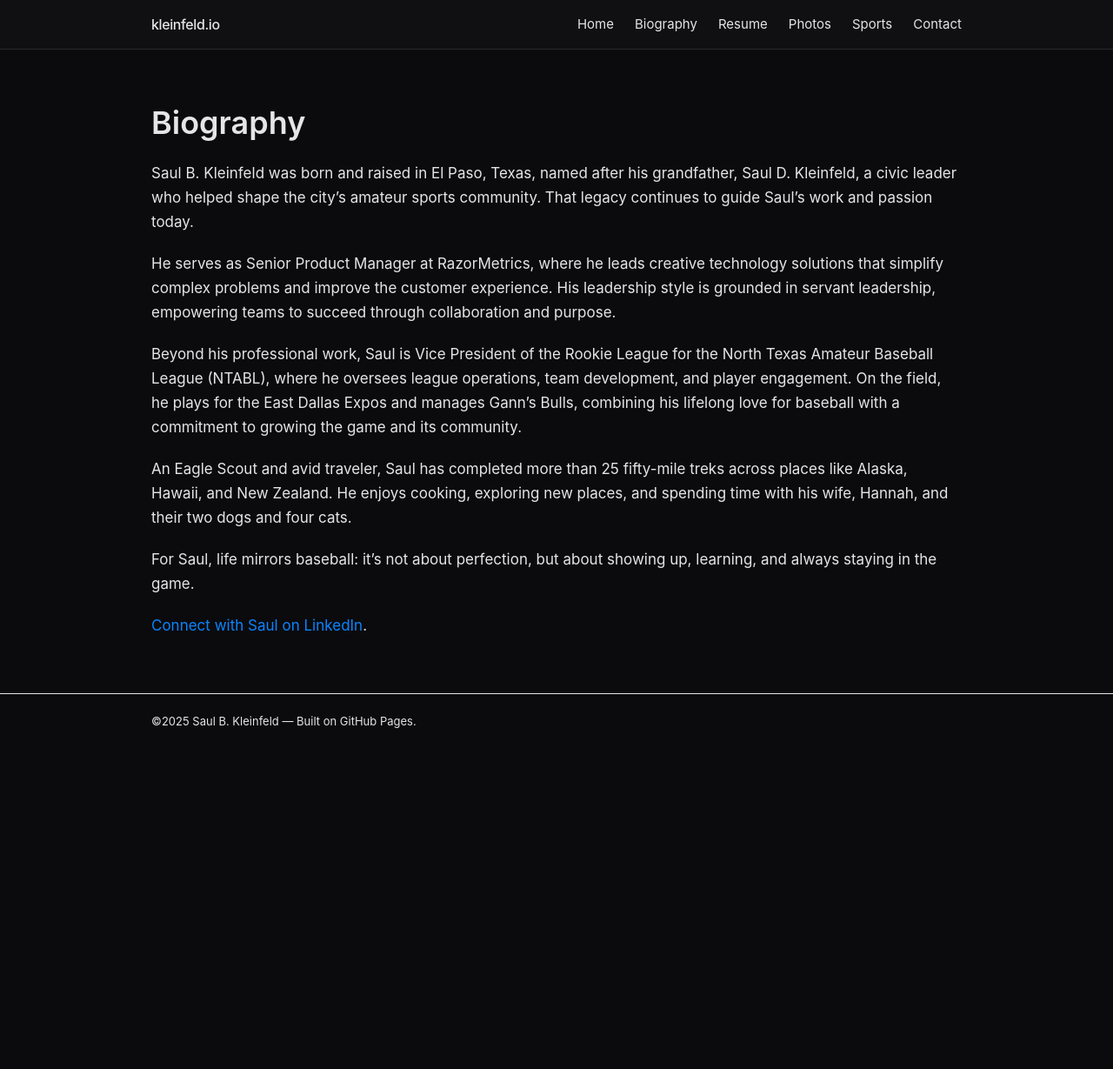
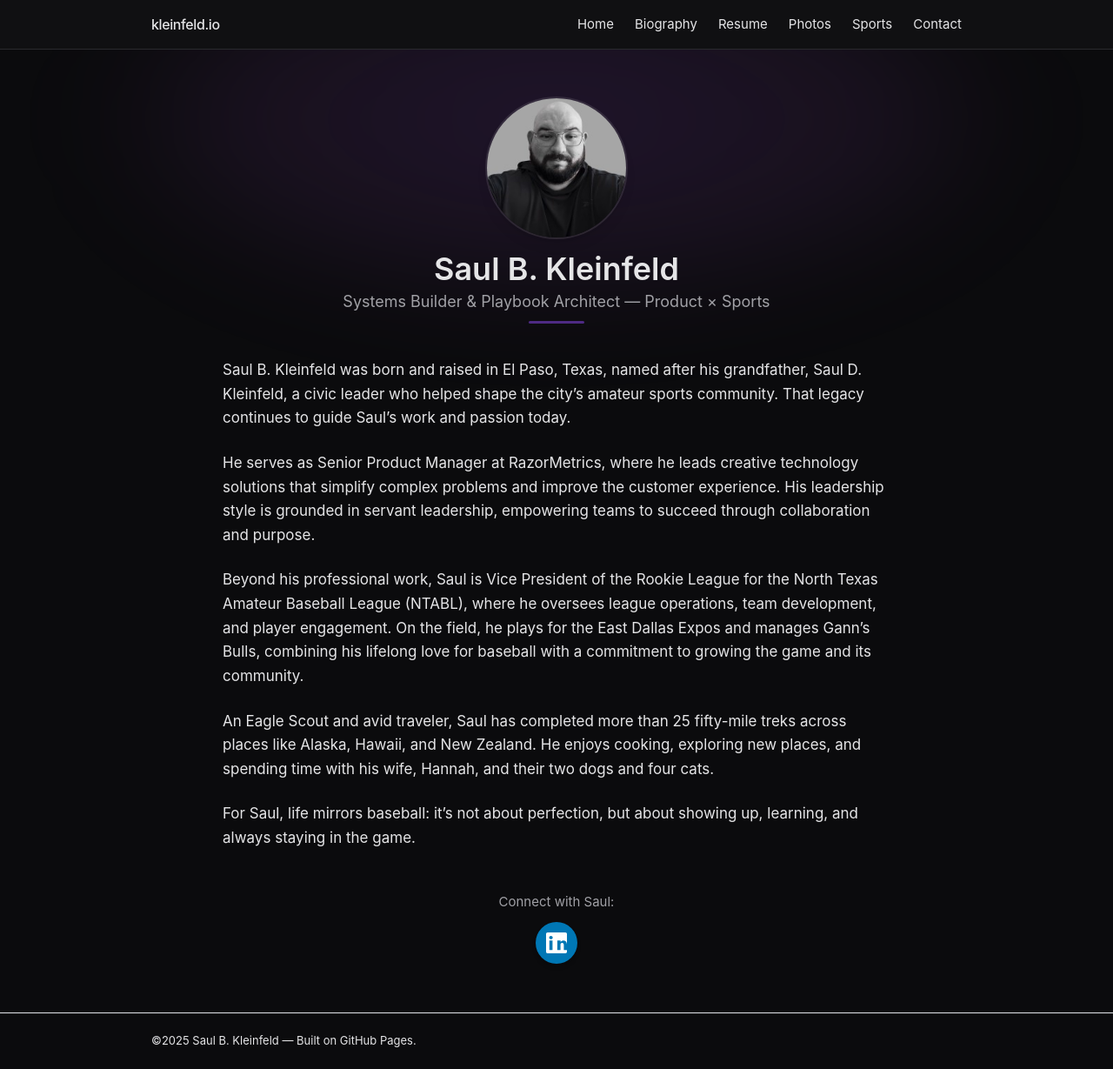
Before and after one commit to skleinfeld/Kleinfeld.io, a Jekyll site: the page built from biography.md, in a window 1280 px wide and 1229 px high. Shown: the whole window at 87% size. Built offline with Jekyll 4.4.1, drawn with Linux system fonts in a browser that asks for light colours; nearby versions of some CDN libraries.

Commit message:
Redesign biography page with enhanced layout and visuals
Updated the biography.md file to feature a new layout with a centered header, profile image, improved typography, and a LinkedIn button with SVG icon. Added background visual effects and reorganized content for better readability and user engagement.

```diff
--- a/biography.md
+++ b/biography.md
@@ -4,14 +4,80 @@ title: Biography
 permalink: /biography/
 ---
 
-<section class="wrap mx-auto px-4 sm:px-6 py-12 sm:py-16">
-  <h1 class="text-3xl sm:text-4xl font-semibold">Biography</h1>
-  <div class="mt-6 space-y-5 text-[17px] leading-7 text-a-black/90">
-    <p>Saul B. Kleinfeld was born and raised in El Paso, Texas, named after his grandfather, Saul D. Kleinfeld, a civic leader who helped shape the city’s amateur sports community. That legacy continues to guide Saul’s work and passion today.</p>
-    <p>He serves as Senior Product Manager at RazorMetrics, where he leads creative technology solutions that simplify complex problems and improve the customer experience. His leadership style is grounded in servant leadership, empowering teams to succeed through collaboration and purpose.</p>
-    <p>Beyond his professional work, Saul is Vice President of the Rookie League for the North Texas Amateur Baseball League (NTABL), where he oversees league operations, team development, and player engagement. On the field, he plays for the East Dallas Expos and manages Gann’s Bulls, combining his lifelong love for baseball with a commitment to growing the game and its community.</p>
-    <p>An Eagle Scout and avid traveler, Saul has completed more than 25 fifty-mile treks across places like Alaska, Hawaii, and New Zealand. He enjoys cooking, exploring new places, and spending time with his wife, Hannah, and their two dogs and four cats.</p>
-    <p>For Saul, life mirrors baseball: it’s not about perfection, but about showing up, learning, and always staying in the game.</p>
-    <p><a class="alink" href="https://www.linkedin.com/in/saul-kleinfeld" target="_blank" rel="noopener">Connect with Saul on LinkedIn</a>.</p>
+<section class="relative overflow-hidden">
+  <div class="pointer-events-none absolute inset-0 -z-10">
+    <div class="absolute -top-40 left-1/2 -translate-x-1/2 h-[480px] w-[1200px] rounded-full blur-3xl"
+         style="background:radial-gradient(ellipse at center, rgba(155,81,224,0.15), rgba(191,90,242,0.08) 45%, transparent 65%)"></div>
+  </div>
+
+  <div class="wrap mx-auto px-4 sm:px-6 py-14">
+    <!-- Header -->
+    <div class="text-center">
+      <img src="{{ '/SBK-Headshot.jpeg' | relative_url }}"
+           alt="Saul B. Kleinfeld headshot"
+           class="mx-auto h-40 w-40 rounded-full object-cover ring-2 ring-white/10 shadow-lg mb-4">
+
+      <h1 class="text-4xl font-semibold">Saul B. Kleinfeld</h1>
+      <p class="text-lg text-d-sub mt-1">Systems Builder & Playbook Architect — Product × Sports</p>
+
+      <div class="mt-2 w-16 h-[3px] mx-auto rounded-full bg-[#4E2A84]"></div>
+    </div>
+
+    <!-- Biography text -->
+    <div class="mt-10 max-w-3xl mx-auto text-[17px] leading-relaxed text-d-fg space-y-6">
+      <p>
+        Saul B. Kleinfeld was born and raised in El Paso, Texas, named after his grandfather,
+        Saul D. Kleinfeld, a civic leader who helped shape the city’s amateur sports community.
+        That legacy continues to guide Saul’s work and passion today.
+      </p>
+
+      <p>
+        He serves as Senior Product Manager at RazorMetrics, where he leads creative technology
+        solutions that simplify complex problems and improve the customer experience. His leadership
+        style is grounded in servant leadership, empowering teams to succeed through collaboration
+        and purpose.
+      </p>
+
+      <p>
+        Beyond his professional work, Saul is Vice President of the Rookie League for the
+        North Texas Amateur Baseball League (NTABL), where he oversees league operations, team
+        development, and player engagement. On the field, he plays for the East Dallas Expos
+        and manages Gann’s Bulls, combining his lifelong love for baseball with a commitment
+        to growing the game and its community.
+      </p>
+
+      <p>
+        An Eagle Scout and avid traveler, Saul has completed more than 25 fifty-mile treks across
+        places like Alaska, Hawaii, and New Zealand. He enjoys cooking, exploring new places, and
+        spending time with his wife, Hannah, and their two dogs and four cats.
+      </p>
+
+      <p>
+        For Saul, life mirrors baseball: it’s not about perfection, but about showing up, learning,
+        and always staying in the game.
+      </p>
+    </div>
+
+    <!-- Connect section -->
+    <div class="mt-12 text-center">
+      <p class="text-[15px] text-d-sub mb-3">Connect with Saul:</p>
+      <a href="https://www.linkedin.com/in/saul-kleinfeld"
+         target="_blank" rel="noopener"
+         class="inline-flex items-center justify-center rounded-full w-12 h-12 bg-[#0077B5] text-white hover:bg-[#0a66c2] transition-all shadow-md hover:shadow-lg">
+        <!-- LinkedIn SVG icon -->
+        <svg xmlns="http://www.w3.org/2000/svg" fill="currentColor" viewBox="0 0 16 16" class="w-6 h-6">
+          <path d="M0 1.146C0 .513.526 0 1.175 0h13.65C15.474 0 16 .513
+                   16 1.146v13.708c0 .633-.526 1.146-1.175
+                   1.146H1.175A1.146 1.146 0 0 1 0
+                   14.854V1.146zM4.943 13.447V6.169H2.542v7.278h2.401zm-1.2-8.269c.837
+                   0 1.358-.554 1.358-1.248-.015-.709-.521-1.248-1.342-1.248-.82
+                   0-1.358.539-1.358 1.248 0 .694.521 1.248 1.327
+                   1.248h.015zm4.908 8.269h2.4v-4.043c0-.216.016-.432.08-.586.176-.432.576-.88
+                   1.248-.88.88 0 1.232.664 1.232 1.637v3.872h2.4V9.337c0-2.205-1.176-3.232-2.744-3.232-1.264
+                   0-1.832.711-2.145 1.216h.016V6.17H8.651c.032.694
+                   0 7.278 0 7.278z"/>
+        </svg>
+      </a>
+    </div>
   </div>
 </section>
```
